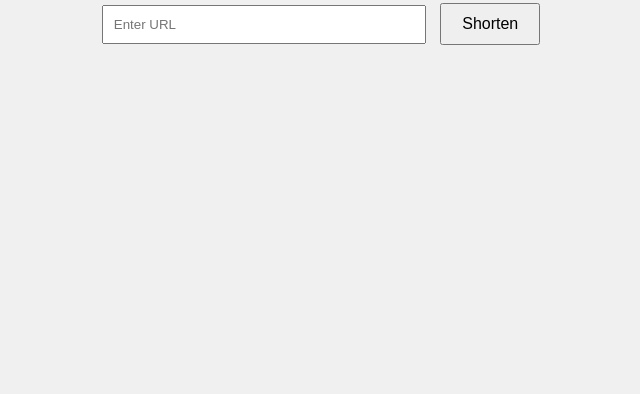
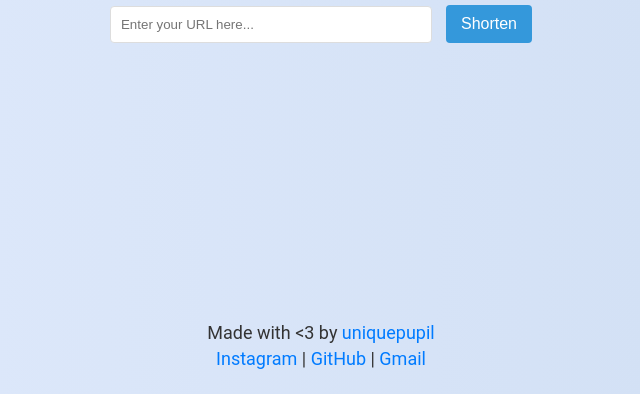
Before and after one commit to uniquepupil/url-shortener, a website: page public/index.html in a window 1280 px wide. Shown: the part 406-800 px from the top of the page, without its empty margins (319-959 px from the left). Drawn offline with Linux system fonts and the light colour scheme.

Commit message:
footer added

```diff
--- a/public/index.html
+++ b/public/index.html
@@ -10,11 +10,20 @@
   <div class="container">
     <h1>URL Shortener</h1>
     <form id="shortenForm">
-      <input type="url" id="url" placeholder="Enter URL" required>
-      <button type="submit">Shorten</button>
+        <div class="url-shortener">
+      <input type="url" id="url" placeholder="Enter your URL here..." required>
+      <button type="submit">Shorten</button></div>
     </form>
     <p id="result"></p>
   </div>
+  <footer>
+    <p>Made with <3 by <a href="https://linkedin.com/in/uniquepupil" target="_blank">uniquepupil</a></p>
+    <p>
+      <a href="https://www.instagram.com/unique_pupil" target="_blank">Instagram</a> |
+      <a href="https://github.com/uniquepupil" target="_blank">GitHub</a> |
+      <a href="mailto:parikshitbhardwaj6@gmail.com">Gmail</a>
+    </p>
+  </footer>
   <script>
     document.getElementById('shortenForm').addEventListener('submit', async (e) => {
       e.preventDefault();
--- a/public/style.css
+++ b/public/style.css
@@ -1,11 +1,11 @@
 body {
-    font-family: Arial, sans-serif;
+    font-family: 'Roboto', sans-serif;
     display: flex;
     justify-content: center;
     align-items: center;
     height: 100vh;
     margin: 0;
-    background-color: #f0f0f0;
+    background: linear-gradient(to right, #e0eafc, #cfdef3);
   }
 
   .container {
@@ -27,3 +27,59 @@ body {
     margin-top: 20px;
     font-size: 18px;
   }
+  .url-shortener input {
+    padding: 10px;
+    border: 1px solid #ddd;
+    border-radius: 4px;
+    width: 300px;
+    margin-right: 10px;
+ }
+
+ .url-shortener button {
+    padding: 10px 15px;
+    background-color: #3498db;
+    color: #fff;
+    border: none;
+    border-radius: 4px;
+    cursor: pointer;
+ }
+
+ .url-shortener button:hover {
+    background-color: #2980b9;
+ }
+ @media (max-width: 600px) {
+    .url-shortener input {
+       width: 100%;
+       margin-bottom: 10px;
+    }
+ }
+ .url-shortener button {
+    transition: background-color 0.3s ease;
+ }
+
+ .url-shortener button:hover {
+    background-color: #2980b9;
+ }
+ footer {
+
+    padding: 20px;
+    text-align: center;
+
+    position: fixed;
+    bottom: 0;
+    width: 100%;
+  }
+
+  footer p {
+    margin: 5px 0;
+    color: #333;
+  }
+
+  footer a {
+    color: #007bff;
+    text-decoration: none;
+  }
+
+  footer a:hover {
+    text-decoration: underline;
+  }
```
Also changed, not shown: 1 other file.
